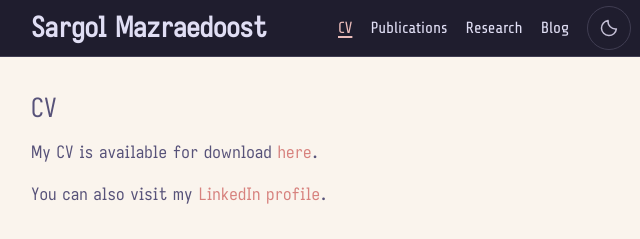
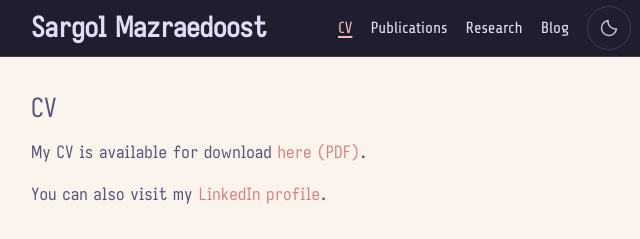
Before and after one commit to SargolMazraedoost/sargolmazraedoost.github.io, an Astro site: page /cv in a window 1280 px wide. Shown: the top 239 px of the page, 309-949 px from the left. Built offline with nearby package versions, Linux system fonts and the light colour scheme; Astro itself is replaced by a stand-in of ours.

Commit message:
feat: add downloadable cv pdf and link on cv page

```diff
--- a/src/pages/cv.astro
+++ b/src/pages/cv.astro
@@ -8,7 +8,7 @@ const universityName = 'Pukyong National University';
 <BaseLayout title="CV" description={`Academic background of ${SITE.author}`}>
   <article class="post prose">
     <h1>CV</h1>
-    <p>My CV is available for download <a href="#cv" onclick="event.preventDefault()">here</a>.</p>
+    <p>My CV is available for download <a href="/assets/cv/sargol-mazraedoost-cv.pdf" target="_blank" rel="noopener noreferrer">here (PDF)</a>.</p>
     <p>You can also visit my <a href={SITE.linkedin} target="_blank" rel="noopener noreferrer">LinkedIn profile</a>.</p>
 
     <section class="cv-education">
```
Also changed, not shown: 2 other files.
